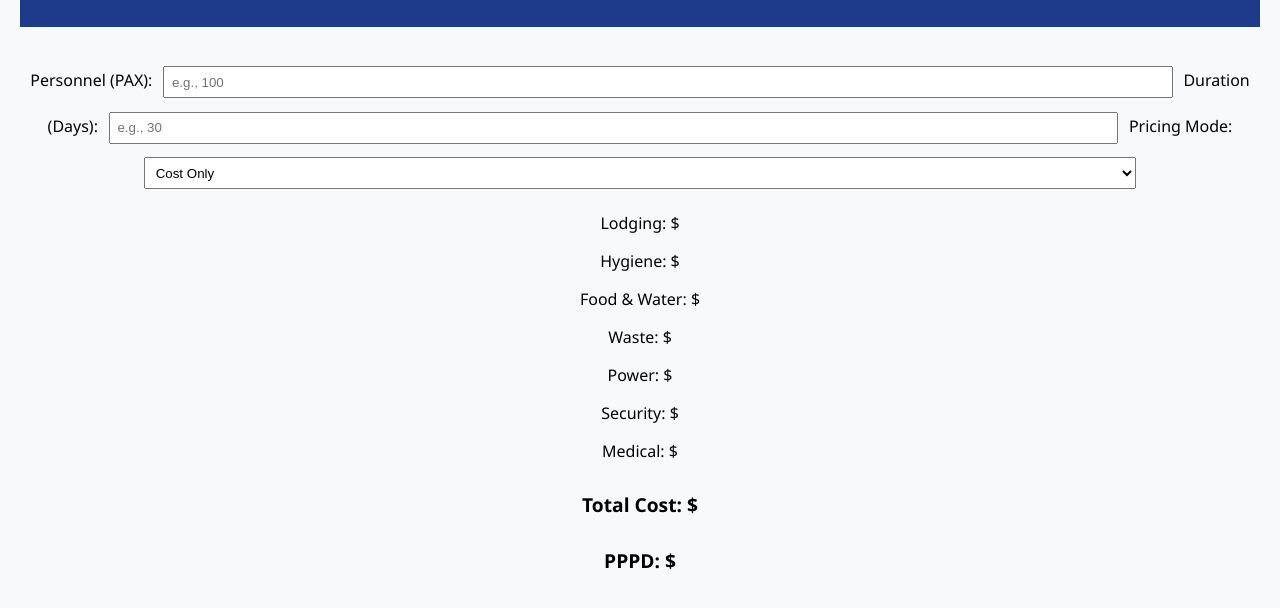
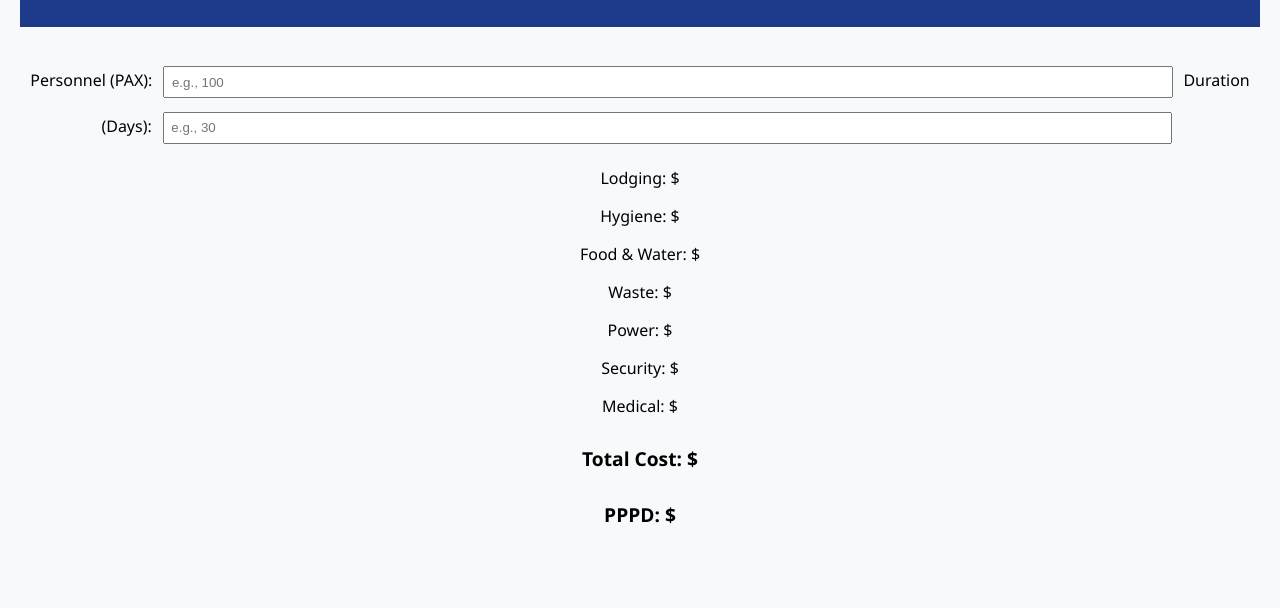
Before and after one commit to treychauncey/TCVERIS, a plain HTML site: page index.html in a window 1280 px wide. Shown: the part 144-752 px from the top of the page. Drawn offline with Linux system fonts and the light colour scheme.

Commit message:
Add files via upload

```diff
--- a/index.html
+++ b/index.html
@@ -3,7 +3,7 @@
 <head>
     <meta charset="UTF-8" />
     <meta name="viewport" content="width=device-width, initial-scale=1.0" />
-    <title>TCVERIS Base Camp Calculator (Internal)</title>
+    <title>TCVERIS Base Camp Calculator</title>
     <link rel="stylesheet" href="style.css" />
     <link rel="manifest" href="manifest.json" />
     <link rel="icon" href="icons/icon-192.png" />
@@ -19,13 +19,6 @@
             <input type="number" id="pax" placeholder="e.g., 100" />
             <label for="days">Duration (Days):</label>
             <input type="number" id="days" placeholder="e.g., 30" />
-            <label for="markup">Pricing Mode:</label>
-            <select id="markup">
-                <option value="1.0">Cost Only</option>
-                <option value="1.15">+ G&A (15%)</option>
-                <option value="1.35">+ G&A + Profit (35%)</option>
-                <option value="1.45">+ G&A + Profit + Contingency (45%)</option>
-            </select>
         </section>
         <section id="results">
             <div class="category" id="lodging">Lodging: $<span></span></div>
--- a/script.js
+++ b/script.js
@@ -1,7 +1,7 @@
 function calculate() {
     const pax = parseInt(document.getElementById('pax').value || 0);
     const days = parseInt(document.getElementById('days').value || 0);
-    const markup = parseFloat(document.getElementById('markup').value || 1);
+    const markup = 1.45;
 
     const rates = {
         lodging: 90, hygiene: 25, food: 55,
@@ -20,6 +20,5 @@ function calculate() {
     document.querySelector('.pppd span').textContent = pppd.toFixed(2);
 }
 
-document.getElementById('markup').addEventListener('change', calculate);
 document.getElementById('pax').addEventListener('input', calculate);
 document.getElementById('days').addEventListener('input', calculate);
```
